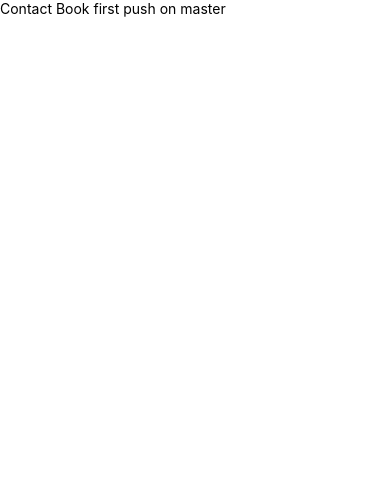
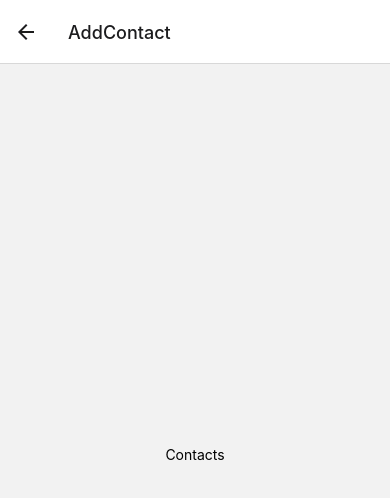
Before and after one commit to Khikar-1997/Contact-Book, a React Native app: screen /AddContact in a window 390 px wide. Shown: the top 498 px of the page. Built offline with nearby package versions, Linux system fonts and the light colour scheme.

Commit message:
Add react navigation

```diff
--- a/index.js
+++ b/index.js
@@ -1,3 +1,4 @@
+import * as React from 'react';
 import {AppRegistry} from 'react-native';
 import App from './src/components/App';
 import {name as appName} from './app.json';
--- a/package.json
+++ b/package.json
@@ -10,8 +10,12 @@
     "lint": "eslint ."
   },
   "dependencies": {
+    "@react-navigation/native": "^6.0.10",
+    "@react-navigation/native-stack": "^6.6.2",
     "react": "18.0.0",
-    "react-native": "0.69.1"
+    "react-native": "0.69.1",
+    "react-native-safe-area-context": "^4.3.1",
+    "react-native-screens": "^3.13.1"
   },
   "devDependencies": {
     "@babel/core": "^7.12.9",
--- /dev/null
+++ b/src/components/AddContact.js
@@ -0,0 +1,20 @@
+import React from 'react';
+import {View, Text, StyleSheet} from 'react-native';
+
+const AddContact = () => {
+  return (
+    <View style={styles.addContactScreen}>
+      <Text>Contacts</Text>
+    </View>
+  );
+};
+
+const styles = StyleSheet.create({
+  addContactScreen: {
+    flex: 1,
+    alignItems: 'center',
+    justifyContent: 'center',
+  },
+});
+
+export default AddContact;
--- a/src/components/App.js
+++ b/src/components/App.js
@@ -1,20 +1,20 @@
-import React from 'react';
-import {StyleSheet, Text, View, SafeAreaView} from 'react-native';
+import * as React from 'react';
+import Contacts from './Contacts';
+import AddContact from './AddContact';
+import {NavigationContainer} from '@react-navigation/native';
+import {createNativeStackNavigator} from '@react-navigation/native-stack';
+
+const Tab = createNativeStackNavigator();
 
 const App = () => {
   return (
-    <SafeAreaView>
-      <View style={styles.container}>
-        <Text>Contact Book first push on master</Text>
-      </View>
-    </SafeAreaView>
+    <NavigationContainer>
+      <Tab.Navigator initialRoyeName="Contacts">
+        <Tab.Screen name="Contacts" component={Contacts} />
+        <Tab.Screen name="AddContact" component={AddContact} />
+      </Tab.Navigator>
+    </NavigationContainer>
   );
 };
 
-const styles = StyleSheet.create({
-  container: {
-    flex: 1,
-  },
-});
-
 export default App;
--- /dev/null
+++ b/src/components/Contacts.js
@@ -0,0 +1,18 @@
+import * as React from 'react';
+import {View, StyleSheet, Button} from 'react-native';
+
+const Contacts = ({navigation}) => {
+  return (
+    <View style={styles.contactScreen}>
+      <Button title="Add" onPress={() => navigation.navigate('AddContact')} />
+    </View>
+  );
+};
+
+const styles = StyleSheet.create({
+  contactScreen: {
+    flex: 1,
+  },
+});
+
+export default Contacts;
```
Also changed, not shown: 7 other files (tests, documents, lock files or other folders).
